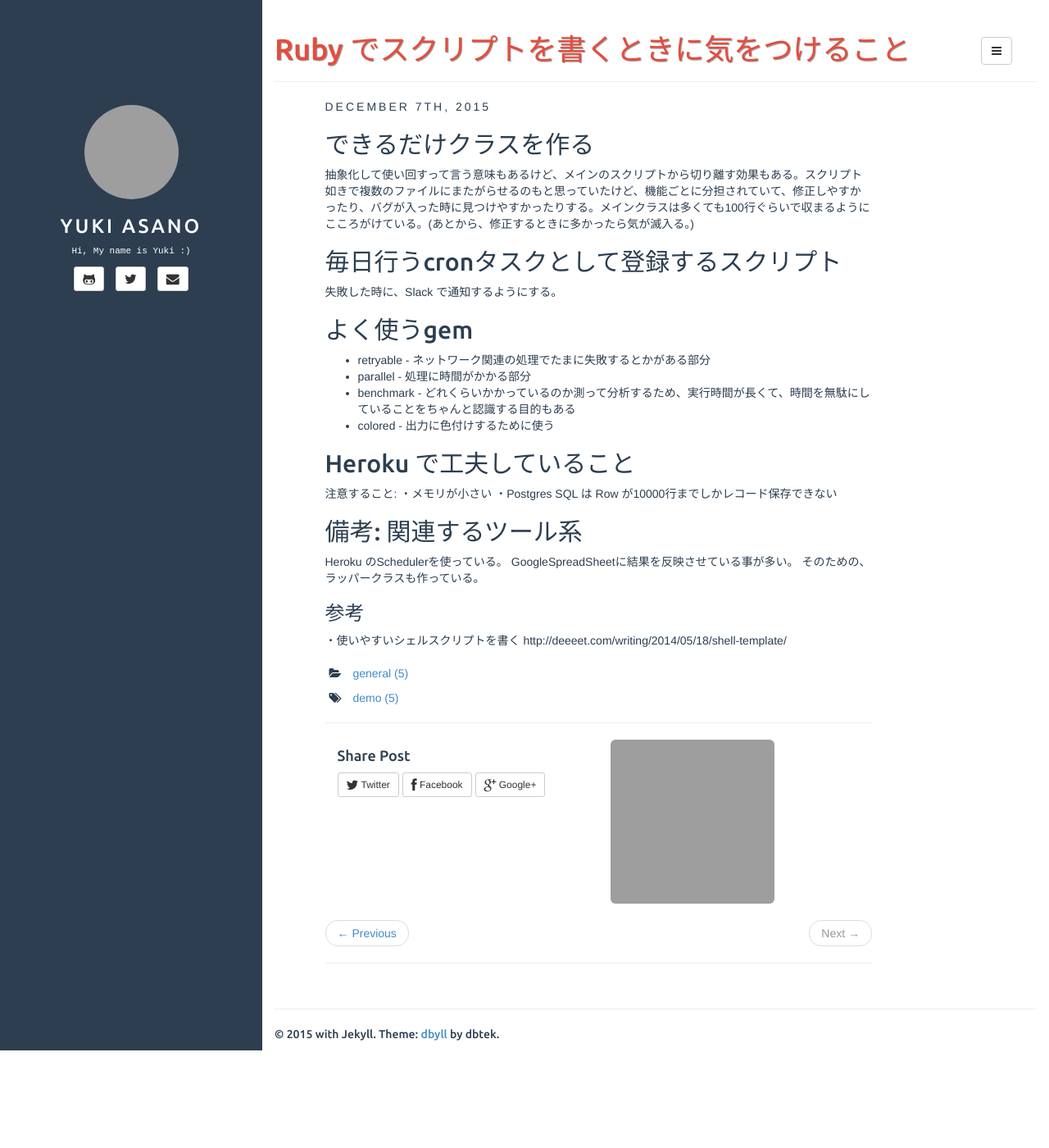
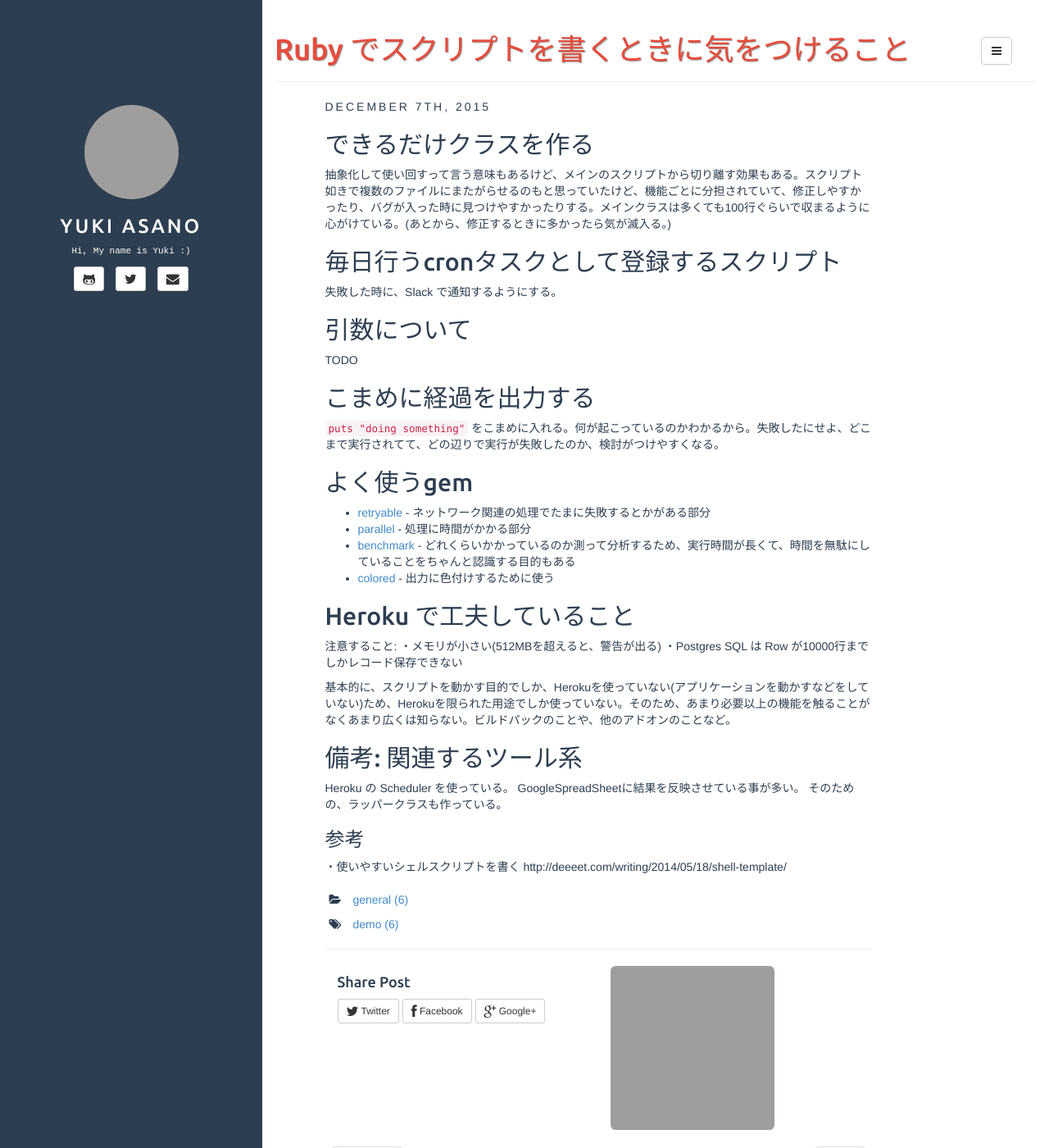
Before and after one commit to yuuki1224/yuuki1224.github.io, a Jekyll site: the page built from _posts/2015-12-07-ruby-script.md, in a window 1280 px wide and 1400 px high. Shown: the whole window at 82% size. Built offline with Jekyll 4.4.1, drawn with Linux system fonts in a browser that asks for light colours; grey boxes are pictures that could not be loaded.

```diff
--- a/_posts/2015-12-07-ruby-script.md
+++ b/_posts/2015-12-07-ruby-script.md
@@ -8,28 +8,38 @@ fullview: true
 
 ## できるだけクラスを作る
 
-抽象化して使い回すって言う意味もあるけど、メインのスクリプトから切り離す効果もある。スクリプト如きで複数のファイルにまたがらせるのもと思っていたけど、機能ごとに分担されていて、修正しやすかったり、バグが入った時に見つけやすかったりする。メインクラスは多くても100行ぐらいで収まるようにこころがけている。(あとから、修正するときに多かったら気が滅入る。)
+抽象化して使い回すって言う意味もあるけど、メインのスクリプトから切り離す効果もある。スクリプト如きで複数のファイルにまたがらせるのもと思っていたけど、機能ごとに分担されていて、修正しやすかったり、バグが入った時に見つけやすかったりする。メインクラスは多くても100行ぐらいで収まるように心がけている。(あとから、修正するときに多かったら気が滅入る。)
 
 ## 毎日行うcronタスクとして登録するスクリプト
 
 失敗した時に、Slack で通知するようにする。
 
+## 引数について
+
+TODO
+
+## こまめに経過を出力する
+
+`puts "doing something"` をこまめに入れる。何が起こっているのかわかるから。失敗したにせよ、どこまで実行されてて、どの辺りで実行が失敗したのか、検討がつけやすくなる。
+
 ## よく使うgem
 
-- retryable - ネットワーク関連の処理でたまに失敗するとかがある部分
-- parallel - 処理に時間がかかる部分
-- benchmark - どれくらいかかっているのか測って分析するため、実行時間が長くて、時間を無駄にしていることをちゃんと認識する目的もある
-- colored - 出力に色付けするために使う
+- [retryable](https://github.com/kamui/retriable) - ネットワーク関連の処理でたまに失敗するとかがある部分
+- [parallel](https://github.com/grosser/parallel) - 処理に時間がかかる部分
+- [benchmark](http://qiita.com/scivola/items/c5b2aeaf7d67a9ef310a) - どれくらいかかっているのか測って分析するため、実行時間が長くて、時間を無駄にしていることをちゃんと認識する目的もある
+- [colored](https://github.com/defunkt/colored) - 出力に色付けするために使う
 
 ## Heroku で工夫していること
 
 注意すること:
-・メモリが小さい
+・メモリが小さい(512MBを超えると、警告が出る)
 ・Postgres SQL は Row が10000行までしかレコード保存できない
+
+基本的に、スクリプトを動かす目的でしか、Herokuを使っていない(アプリケーションを動かすなどをしていない)ため、Herokuを限られた用途でしか使っていない。そのため、あまり必要以上の機能を触ることがなくあまり広くは知らない。ビルドパックのことや、他のアドオンのことなど。
 
 ## 備考: 関連するツール系
 
-Heroku のSchedulerを使っている。
+Heroku の Scheduler を使っている。
 GoogleSpreadSheetに結果を反映させている事が多い。
 そのための、ラッパークラスも作っている。
 
```
Also changed, not shown: _posts/2015-12-31-2015-events.md (added, +86 -0 lines).
